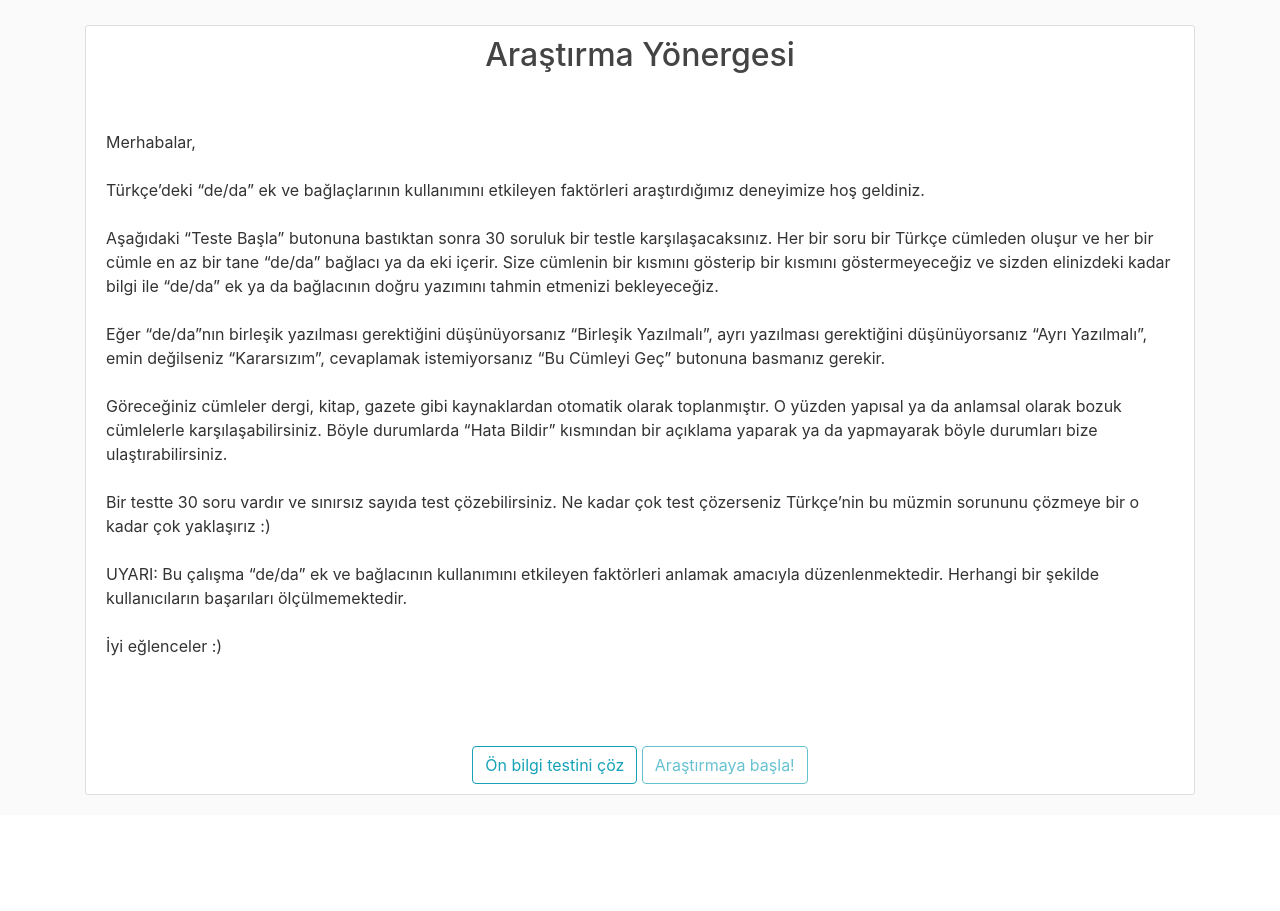
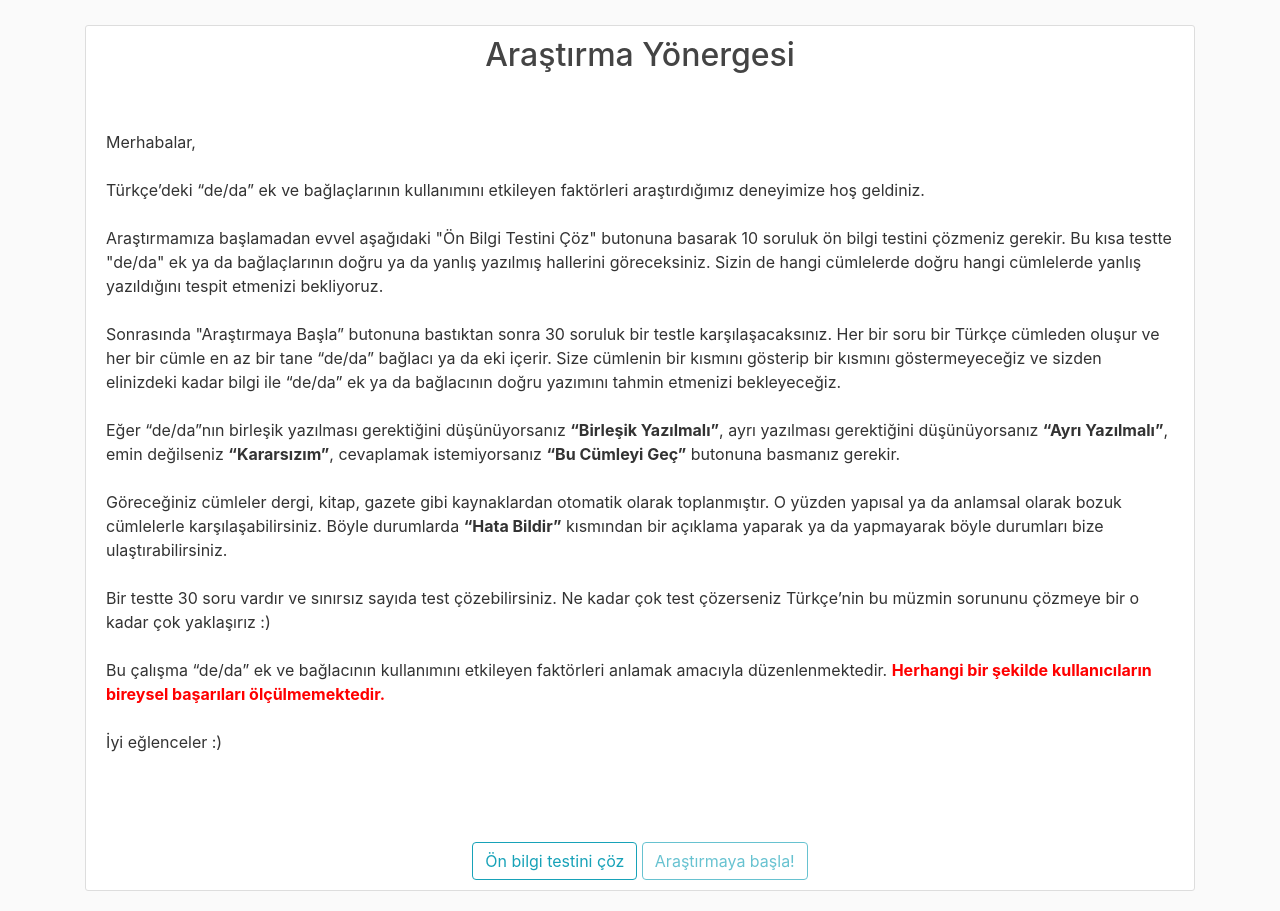
Before and after one commit to derlem/kanarya, a Django app: page /game/home/ in a window 1280 px wide. Shown: the part 56-967 px from the top of the page. Before the commit the page ends 851 px from the top, so only its background shows below. Run offline with Django 3.2, Linux system fonts and the light colour scheme; the visitor is signed in with stand-in values (Sample User, id 1); parts of the project's set-up code (start-up, migrations or seed data) failed here and were passed over; some libraries are stand-ins or nearby versions.

Commit message:
Update Instruction page

```diff
--- a/game_project/game/templates/game/home.html
+++ b/game_project/game/templates/game/home.html
@@ -13,15 +13,17 @@
 
 				Türkçe’deki “de/da” ek ve bağlaçlarının kullanımını etkileyen faktörleri araştırdığımız deneyimize hoş geldiniz.
 
-				Aşağıdaki “Teste Başla” butonuna bastıktan sonra 30 soruluk bir testle karşılaşacaksınız. Her bir soru bir Türkçe cümleden oluşur ve her bir cümle en az bir tane “de/da” bağlacı ya da eki içerir. Size cümlenin bir kısmını gösterip bir kısmını göstermeyeceğiz ve sizden elinizdeki kadar bilgi ile “de/da” ek ya da bağlacının doğru yazımını tahmin etmenizi bekleyeceğiz.
+				Araştırmamıza başlamadan evvel aşağıdaki "Ön Bilgi Testini Çöz" butonuna basarak 10 soruluk ön bilgi testini çözmeniz gerekir. Bu kısa testte "de/da" ek ya da bağlaçlarının doğru ya da yanlış yazılmış hallerini göreceksiniz. Sizin de hangi cümlelerde doğru hangi cümlelerde yanlış yazıldığını tespit etmenizi bekliyoruz.
 
-				Eğer “de/da”nın birleşik yazılması gerektiğini düşünüyorsanız “Birleşik Yazılmalı”, ayrı yazılması gerektiğini düşünüyorsanız “Ayrı Yazılmalı”, emin değilseniz “Kararsızım”, cevaplamak istemiyorsanız “Bu Cümleyi Geç” butonuna basmanız gerekir.
+				Sonrasında "Araştırmaya Başla” butonuna bastıktan sonra 30 soruluk bir testle karşılaşacaksınız. Her bir soru bir Türkçe cümleden oluşur ve her bir cümle en az bir tane “de/da” bağlacı ya da eki içerir. Size cümlenin bir kısmını gösterip bir kısmını göstermeyeceğiz ve sizden elinizdeki kadar bilgi ile “de/da” ek ya da bağlacının doğru yazımını tahmin etmenizi bekleyeceğiz.
 
-				Göreceğiniz cümleler dergi, kitap, gazete gibi kaynaklardan otomatik olarak toplanmıştır. O yüzden yapısal ya da anlamsal olarak bozuk cümlelerle karşılaşabilirsiniz. Böyle durumlarda “Hata Bildir” kısmından bir açıklama yaparak ya da yapmayarak böyle durumları bize ulaştırabilirsiniz.
+				Eğer “de/da”nın birleşik yazılması gerektiğini düşünüyorsanız <b>“Birleşik Yazılmalı”</b>, ayrı yazılması gerektiğini düşünüyorsanız <b>“Ayrı Yazılmalı”</b>, emin değilseniz <b>“Kararsızım”</b>, cevaplamak istemiyorsanız <b>“Bu Cümleyi Geç”</b> butonuna basmanız gerekir.
+
+				Göreceğiniz cümleler dergi, kitap, gazete gibi kaynaklardan otomatik olarak toplanmıştır. O yüzden yapısal ya da anlamsal olarak bozuk cümlelerle karşılaşabilirsiniz. Böyle durumlarda <b>“Hata Bildir”</b> kısmından bir açıklama yaparak ya da yapmayarak böyle durumları bize ulaştırabilirsiniz.
 
 				Bir testte 30 soru vardır ve sınırsız sayıda test çözebilirsiniz. Ne kadar çok test çözerseniz Türkçe’nin bu müzmin sorununu çözmeye bir o kadar çok yaklaşırız :)
 
-				UYARI: Bu çalışma “de/da” ek ve bağlacının kullanımını etkileyen faktörleri anlamak amacıyla düzenlenmektedir. Herhangi bir şekilde kullanıcıların başarıları ölçülmemektedir.
+				Bu çalışma “de/da” ek ve bağlacının kullanımını etkileyen faktörleri anlamak amacıyla düzenlenmektedir. <b style="color:red;">Herhangi bir şekilde kullanıcıların bireysel başarıları ölçülmemektedir.</b>
 
 				İyi eğlenceler :)
 
```
